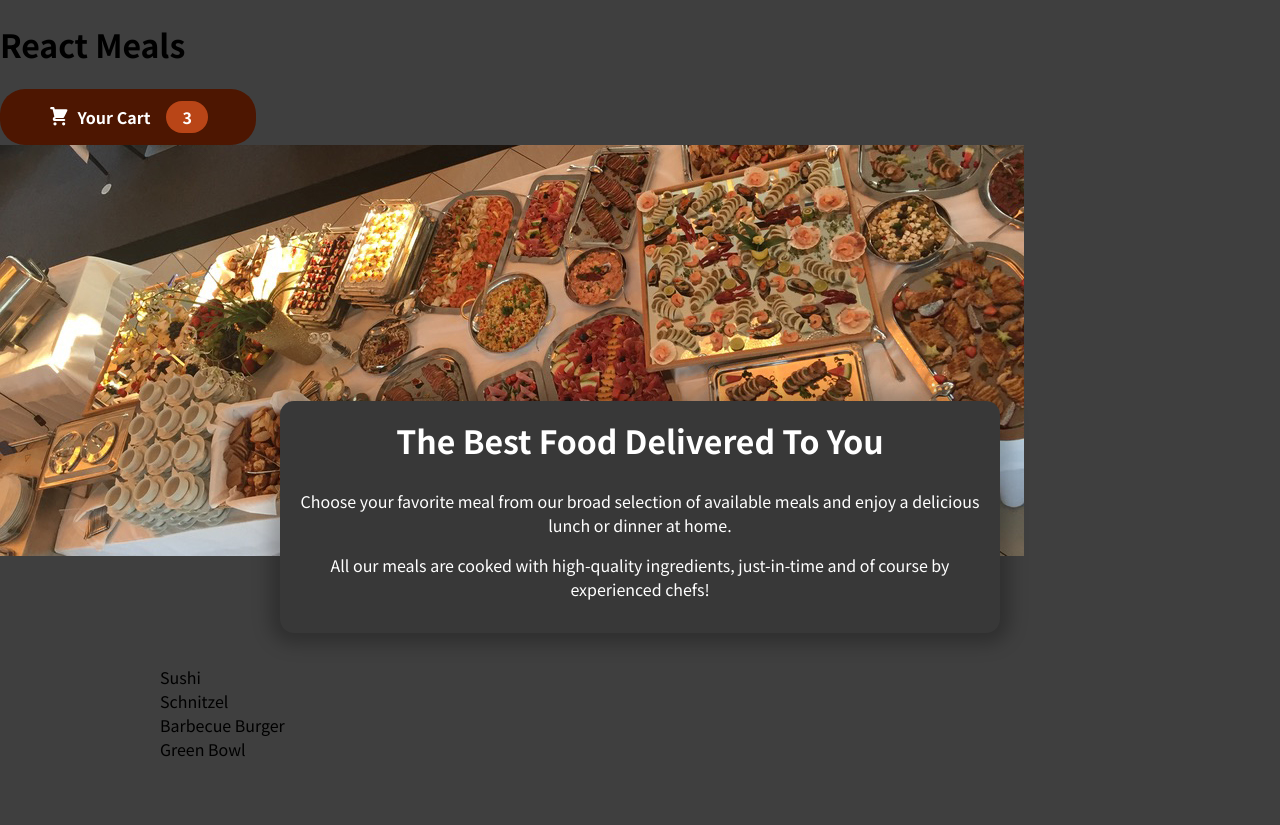
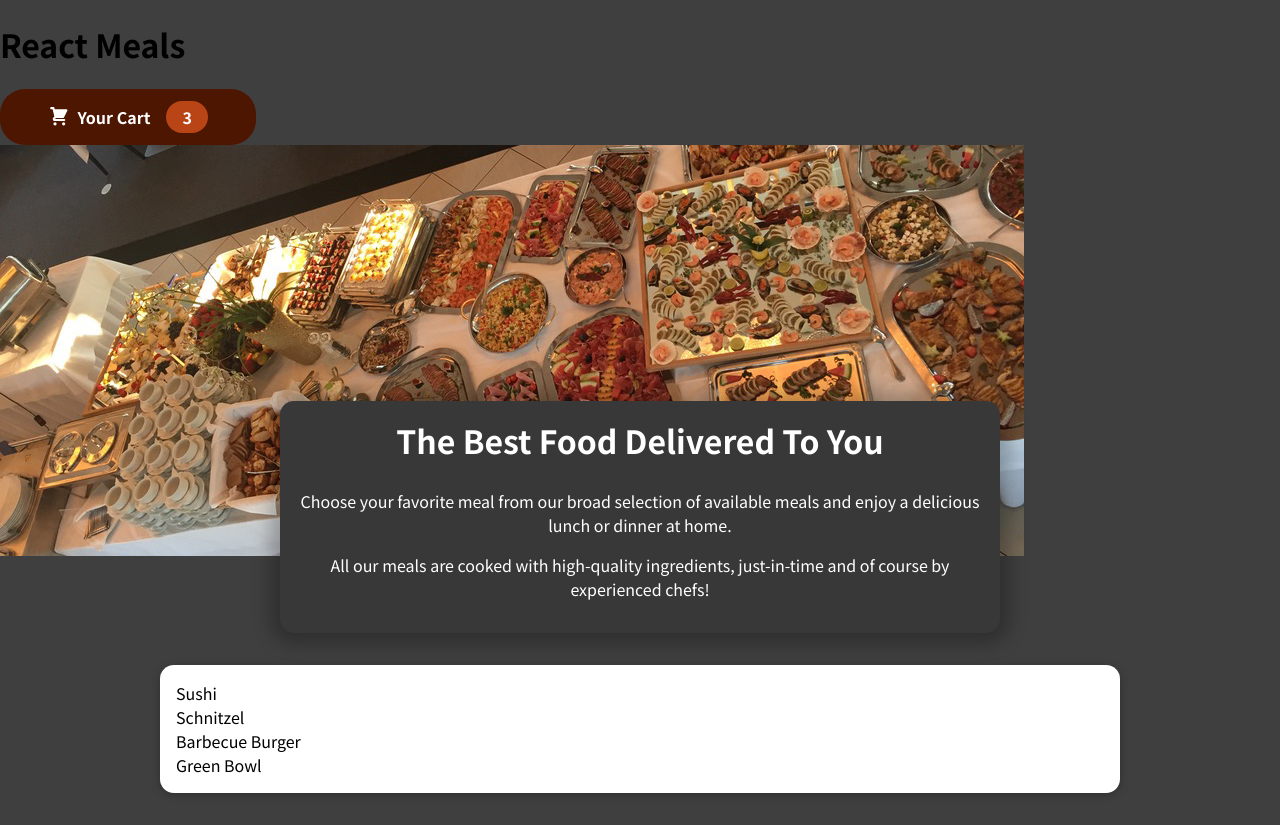
Before and after one commit to lucioxx89/Food_Order_App_React, a React (Create React App) app: page / in a window 1280 px wide. Before the commit the page ends 800 px from the top, so only its background shows below. Built offline with nearby package versions, Linux system fonts and the light colour scheme.

Commit message:
add meals Item with style

```diff
--- a/src/components/Meals/AvailableMeals.js
+++ b/src/components/Meals/AvailableMeals.js
@@ -1,5 +1,6 @@
 import React from "react";
 
+import Card from "../UI/Card";
 import classes from "../Meals/AvailableMeals.module.css";
 
 const DUMMY_MEALS = [
@@ -33,7 +34,7 @@
   // option 1 : map save in a variable and pass it to the jsx to have leaner code
   const mealsList = DUMMY_MEALS.map((meal) => <li>{meal.name}</li>);
   return (
-    // <section>               option 2, the map is in jsx but more confusing, lots of code
+    // <section>               option 2, the map is in jsx but it is  more confusing, lots of code
     //   <ul>
     //     {DUMMY_MEALS.map((meal) => (
     //       <li>{meal.name}</li>
@@ -42,7 +43,9 @@
     // </section>
 
     <section className={classes.meals}>
-      <ul>{mealsList}</ul>
+      <Card>
+        <ul>{mealsList}</ul>
+      </Card>
     </section>
   );
 };
--- /dev/null
+++ b/src/components/Meals/MealItem/MealItem.module.css
@@ -0,0 +1,22 @@
+.meal {
+  display: flex;
+  justify-content: space-between;
+  margin: 1rem;
+  padding-bottom: 1rem;
+  border-bottom: 1px solid #ccc;
+}
+
+.meal h3 {
+  margin: 0 0 0.25rem 0;
+}
+
+.description {
+  font-style: italic;
+}
+
+.price {
+  margin-top: 0.25rem;
+  font-weight: bold;
+  color: #ad5502;
+  font-size: 1.25rem;
+}
--- /dev/null
+++ b/src/components/UI/Card.js
@@ -0,0 +1,9 @@
+import React from "react";
+
+import classes from "./Card.module.css";
+
+const Card = (props) => {
+  return <div className={classes.card}> {props.children}</div>;
+};
+
+export default Card;
--- /dev/null
+++ b/src/components/UI/Card.module.css
@@ -0,0 +1,6 @@
+.card {
+  padding: 1rem;
+  box-shadow: 0 2px 8px rgba(0, 0, 0, 0.25);
+  border-radius: 14px;
+  background-color: white;
+}
```
Also changed, not shown: src/components/Meals/MealItem/MealItem.js (added, +18 -0 lines), 1 other file (tests, documents, lock files or other folders).
